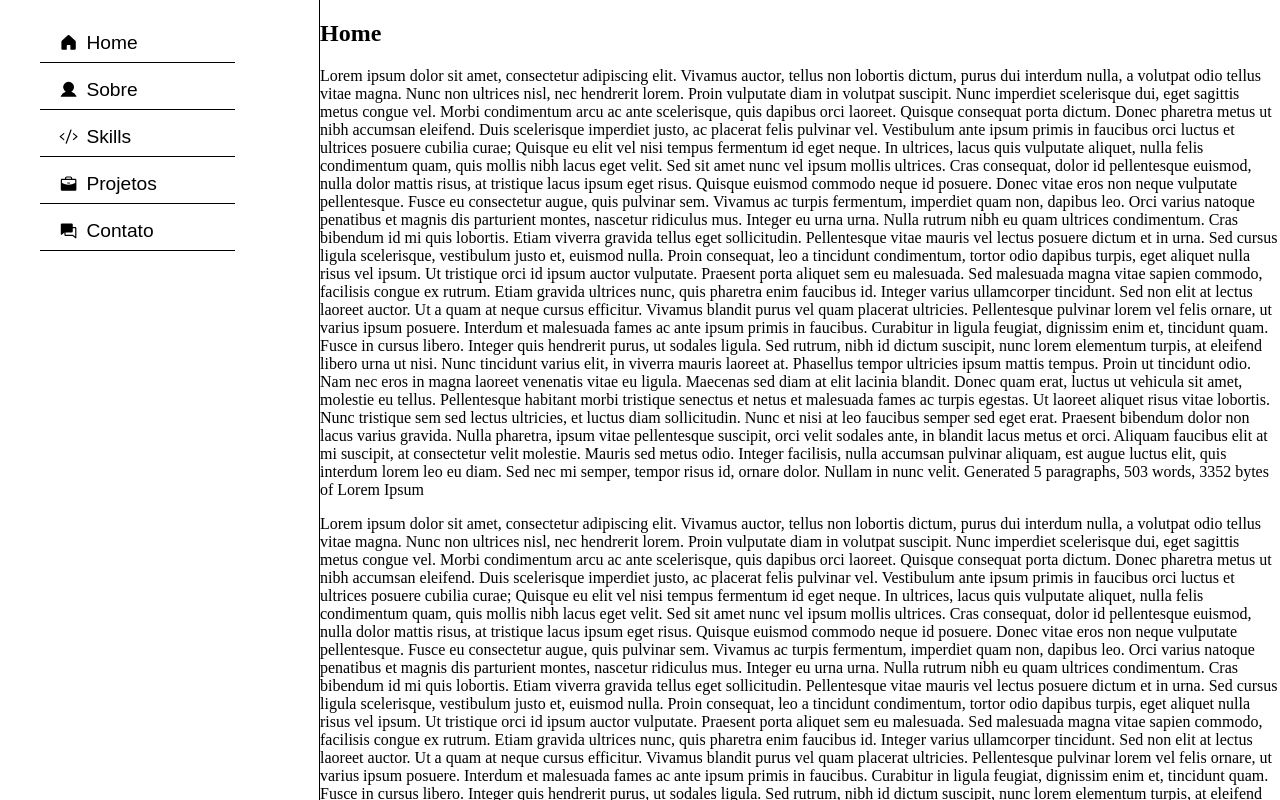
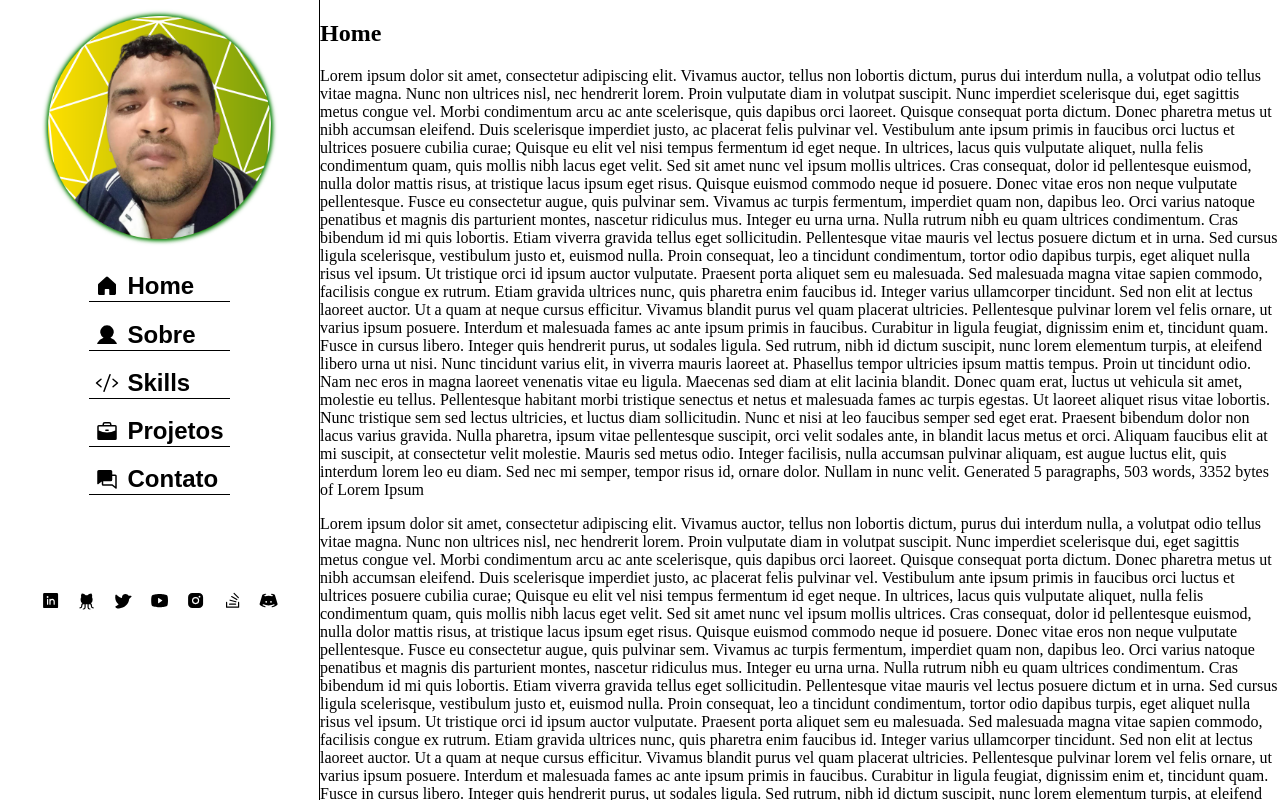
Before and after one commit to rommelsanthiago/portifolio, a React (Vite) app: page / in a window 1280 px wide. Shown: the top 800 px of the page. Built offline with nearby package versions, Linux system fonts and the light colour scheme; the HTML template or start-up script is replaced by a standard one.

Commit message:
Styling aside

```diff
--- a/src/components/Aside/index.jsx
+++ b/src/components/Aside/index.jsx
@@ -1,15 +1,32 @@
 import React from "react";
-import { House, User, Code, Briefcase, Chats } from "phosphor-react"
+import {
+  House,
+  User,
+  Code,
+  Briefcase,
+  Chats,
+  LinkedinLogo,
+  GithubLogo,
+  TwitterLogo,
+  YoutubeLogo,
+  InstagramLogo,
+  StackOverflowLogo,
+  DiscordLogo
+} from "phosphor-react"
 
 import * as S from "./styles"
+import Avatar from "../../assets/images/perfil.png";
 
 const Aside = ({ setPage }) => {
   return (
     <S.Aside>
+      <S.Img src={Avatar} alt="Rommel Santhiago" />
       <nav>
         <S.Ul>
           <li>
-            <S.Button onClick={() => setPage("home")}>
+            <S.Button
+              onClick={() => setPage("home")}
+            >
               <House weight="fill" />
               Home
             </S.Button>
@@ -40,6 +57,29 @@ const Aside = ({ setPage }) => {
           </li>
         </S.Ul>
       </nav>
+      <S.Social>
+        <a href="https://www.linkedin.com/in/rommelsanthiago" target="_blank" >
+          <LinkedinLogo weight="fill" />
+        </a>
+        <a href="https://github.com/rommelsanthiago" target="_blank" >
+          <GithubLogo weight="fill" />
+        </a>
+        <a href="https://twitter.com/RommelSanthiago" target="_blank" >
+          <TwitterLogo weight="fill" />
+        </a>
+        <a href="https://www.youtube.com/channel/UC3IpAXprcUJRaCn7G7Hh9YQ" target="_blank" >
+          <YoutubeLogo weight="fill" />
+        </a>
+        <a href="https://www.instagram.com/rommelsanthiago/" target="_blank" >
+          <InstagramLogo weight="fill" />
+        </a>
+        <a href="https://pt.stackoverflow.com/users/271415/rommel-santhiago" target="_blank" >
+          <StackOverflowLogo weight="fill" />
+        </a>
+        <a href="https://discord.com/users/724842559779766312" target="_blank" >
+          <DiscordLogo weight="fill" />
+        </a>
+      </S.Social>
     </S.Aside>
   );
 };
--- a/src/components/Aside/styles.js
+++ b/src/components/Aside/styles.js
@@ -3,38 +3,69 @@ import styled from "styled-components";
 export const Aside = styled.aside`
     width: 25%;
     height: 100vh;
+    display: flex;
+    flex-direction: column;
+    align-items: center;
     border-right: 1px solid;
+    padding-top: 1rem;
     position: fixed;
     left: 0;
     top: 0;
 `
 
+export const Img = styled.img`
+    max-width: 70%;
+    filter: drop-shadow(1px 1px 2px green)
+        drop-shadow(-1px -1px 2px green)
+`
+
 export const Ul = styled.ul`
-    height: 10rem;
+    height: 15rem;
     display: flex;
     flex-direction: column;
     justify-content: space-between;
     list-style-type: none;
+    padding: 0;
 `
 
-export const Button = styled.button`
-    width: 70%;
+export const Button = styled("button")`
+    width: 100%;
     display: flex;
     align-items: center;
     background: none;
     border: none;
     cursor: pointer;
-    font-size: 1.2rem;
+    font-size: 1.5rem;
+    font-weight: 600;
     border-bottom: 1px solid;
     margin-top: 1rem;
-    padding: 0 0 0.5rem 1.2rem;
+    transition: all 0.3s ease;
 
-    &: hover {
+    &: focus, &: hover {
         border-bottom: 1px solid green;
         color: green;
+        transform: scale(1.1);
     }
 
     svg {
         margin-right: 0.5rem;
     }
 `
+
+export const Social = styled.div`
+    width: 80%;
+    display: flex;
+    justify-content: space-around;
+    padding-top: 5rem;
+
+    svg {
+        color: black;
+        font-size: 1.2rem;
+        transition: all 0.3s ease;
+
+        &: hover {
+            color: green;
+            transform: scale(1.3);
+        }
+    }
+`
```
Also changed, not shown: src/assets/images/perfil.png (added).
